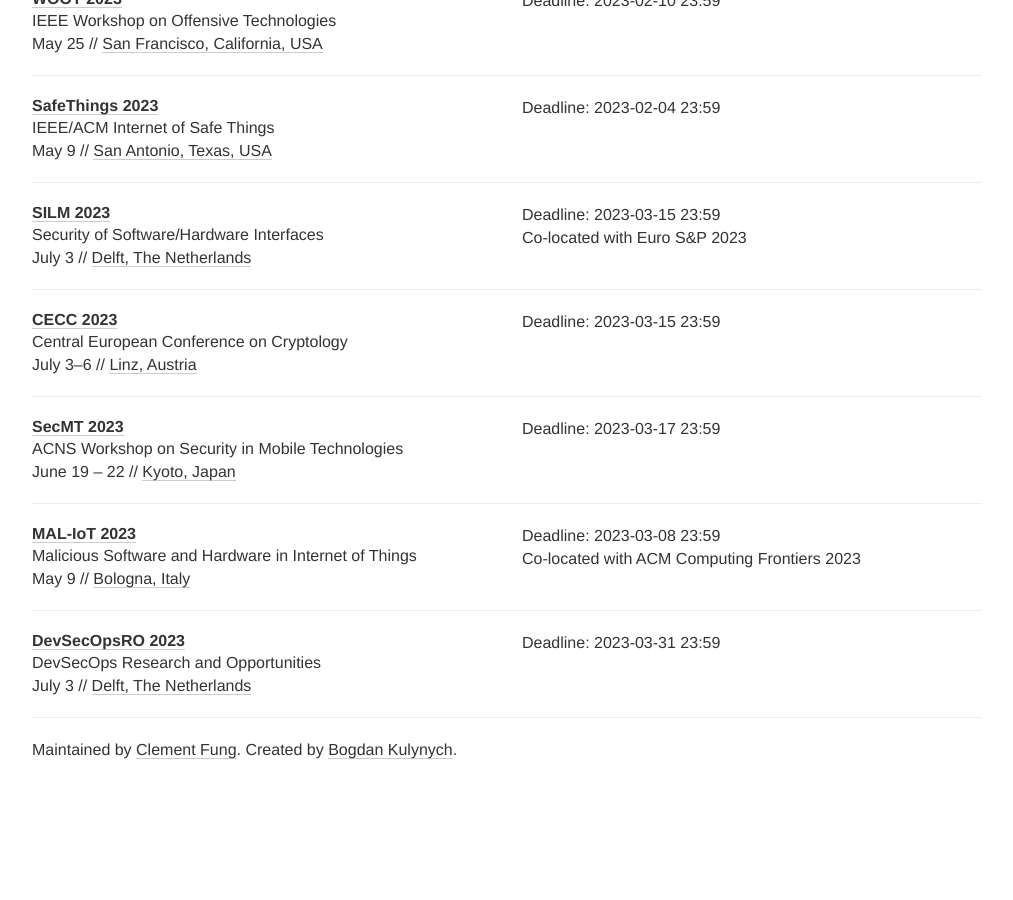
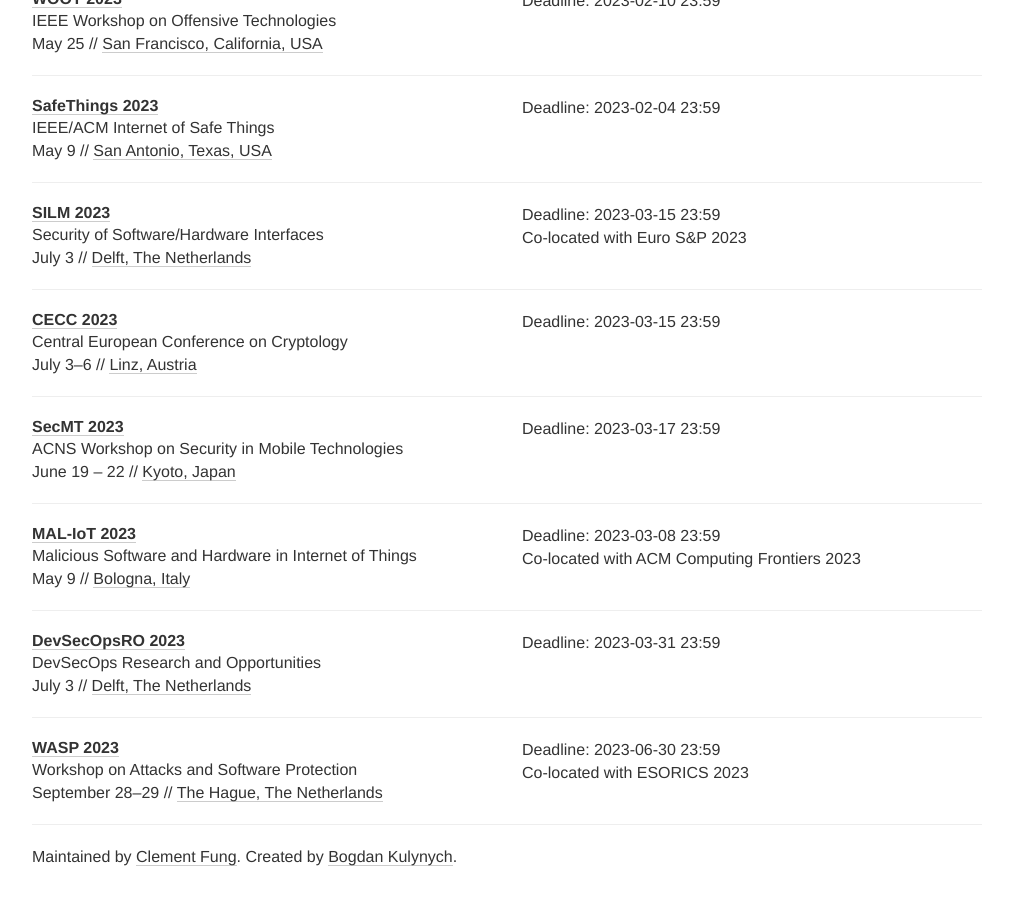
Before and after one commit to sec-deadlines/sec-deadlines.github.io, a Jekyll site: the page built from index.html, in a window 1280 px wide and 900 px high, scrolled down 9550 px. Shown: the whole window, without its empty margins (133-1146 px from the left). Built offline with Jekyll 4.4.1, drawn with Linux system fonts in a browser that asks for light colours; nearby versions of some CDN libraries; comment, search, counter and statistics services are not loaded; before the commit the page ends 10343 px from its top, so only the background shows below that.

Commit message:
Added WASP @ ESORICS 2023
Workshop on Attacks and Software Protection

```diff
--- a/_data/conferences.yml
+++ b/_data/conferences.yml
@@ -668,3 +668,13 @@
     - "2023-03-31 23:59"
   place: Delft, The Netherlands
   tags: [SEC, SHOP]
+
+- name: WASP
+  description: Workshop on Attacks and Software Protection
+  year: 2023
+  link: https://wasp-workshop.github.io/
+  deadline: ["2023-06-30 23:59"]
+  comment: Co-located with ESORICS 2023
+  date: September 28-29
+  place: The Hague, The Netherlands
+  tags: [SEC, PRIV, CRYPTO, SHOP]
```
